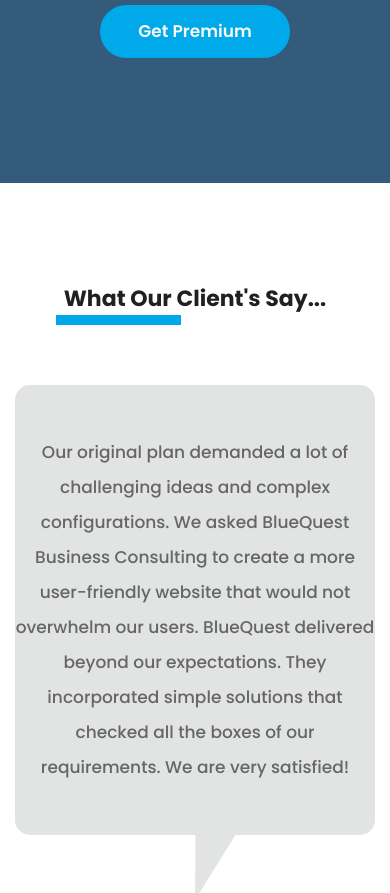
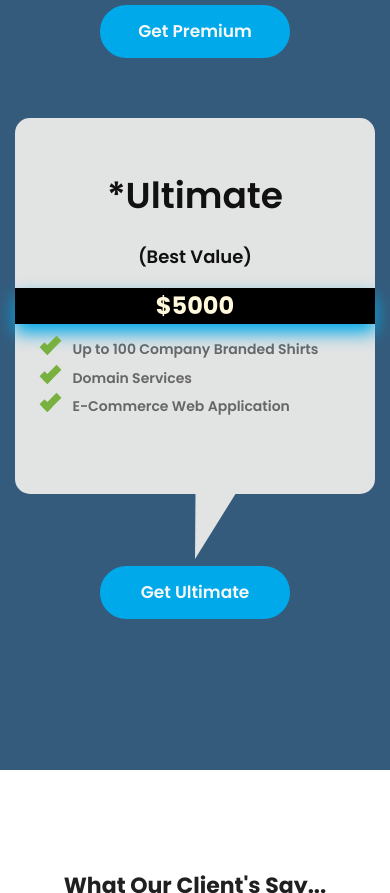
Before and after one commit to DSmith-97/bluequestbiz, a plain HTML site: page index.html in a window 390 px wide. Shown: the part 5236-6129 px from the top of the page. Drawn offline with nearby package versions, Linux system fonts and the light colour scheme.

Commit message:
add ultimate package

```diff
--- a/index.html
+++ b/index.html
@@ -282,7 +282,29 @@
                   </div>
                </div>
             </div>
+
+            <div class="row">
+            <div class="col-md-4">&nbsp;</div>
+             <div class="col-md-4">
+                  <div class="clients_box">
+                   <h1 class="package_head">*Ultimate <br /> <span style="font-size: 18px;">(Best Value)</span></h1>
+                   <h1 class="package_price">$5000</h1>
+                      <ul>
+                          <li class="package_item"><span class="checkmark"></span>Up to 100 Company Branded Shirts</p></li>
+                          <li class="package_item"><span class="checkmark"></span>Domain Services</p></li>
+                          <li class="package_item"><span class="checkmark"></span>E-Commerce Web Application</p></li>
+                      </ul>
+                    <div>&nbsp;</div>
+                  </div>
+                  <div class="jonu">
+                     <a class="buy_package" href="https://buy.stripe.com/dR6eYJ4sP4FHdI48xE" target="_blank">Get Ultimate</a>
+                  </div>
+               </div>
+                <div class="col-md-4">&nbsp;</div>
+            </div>
+
          </div>
+
       </div>
       <!-- end Domain Services -->
       <!-- clients -->
```
